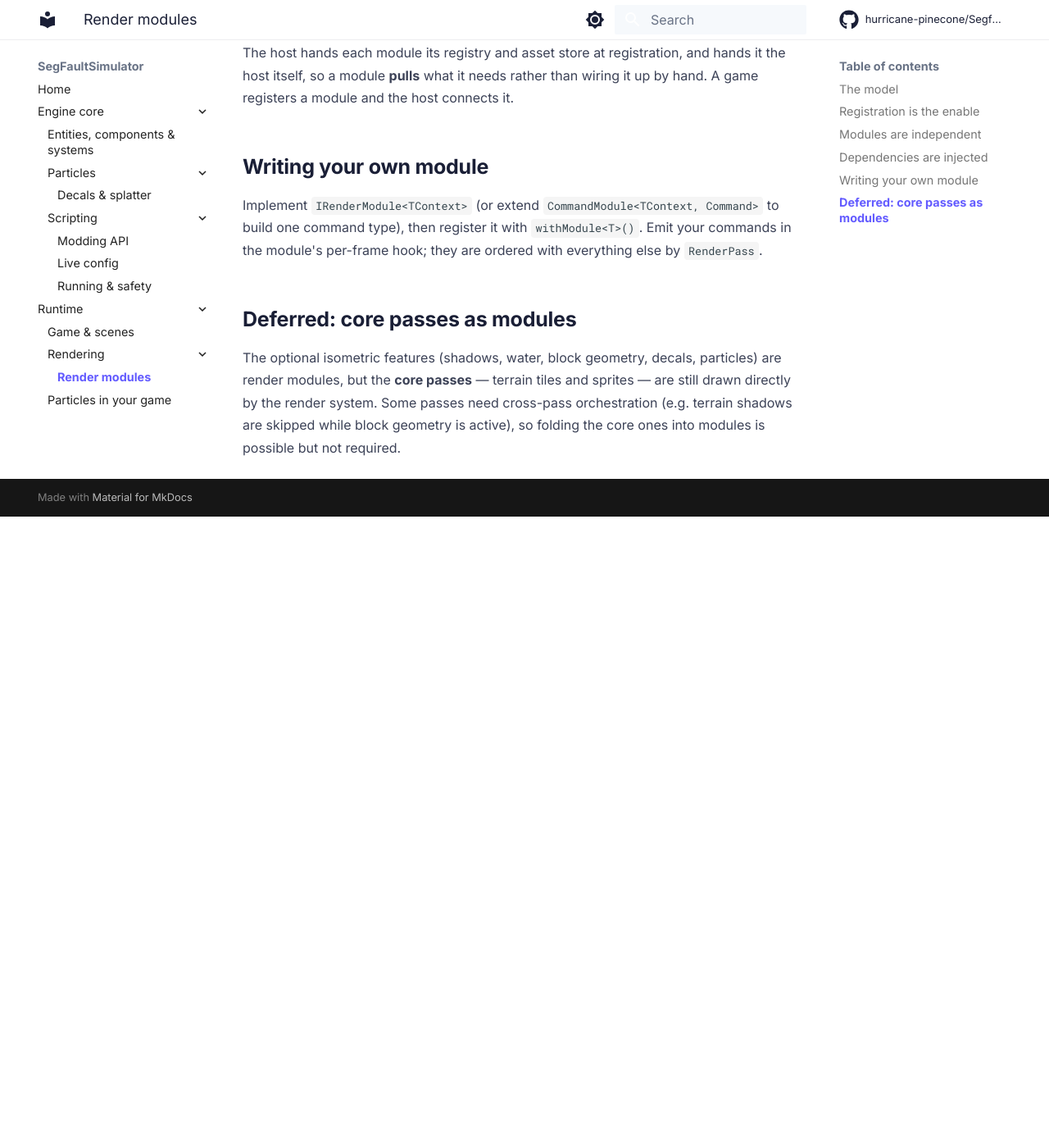
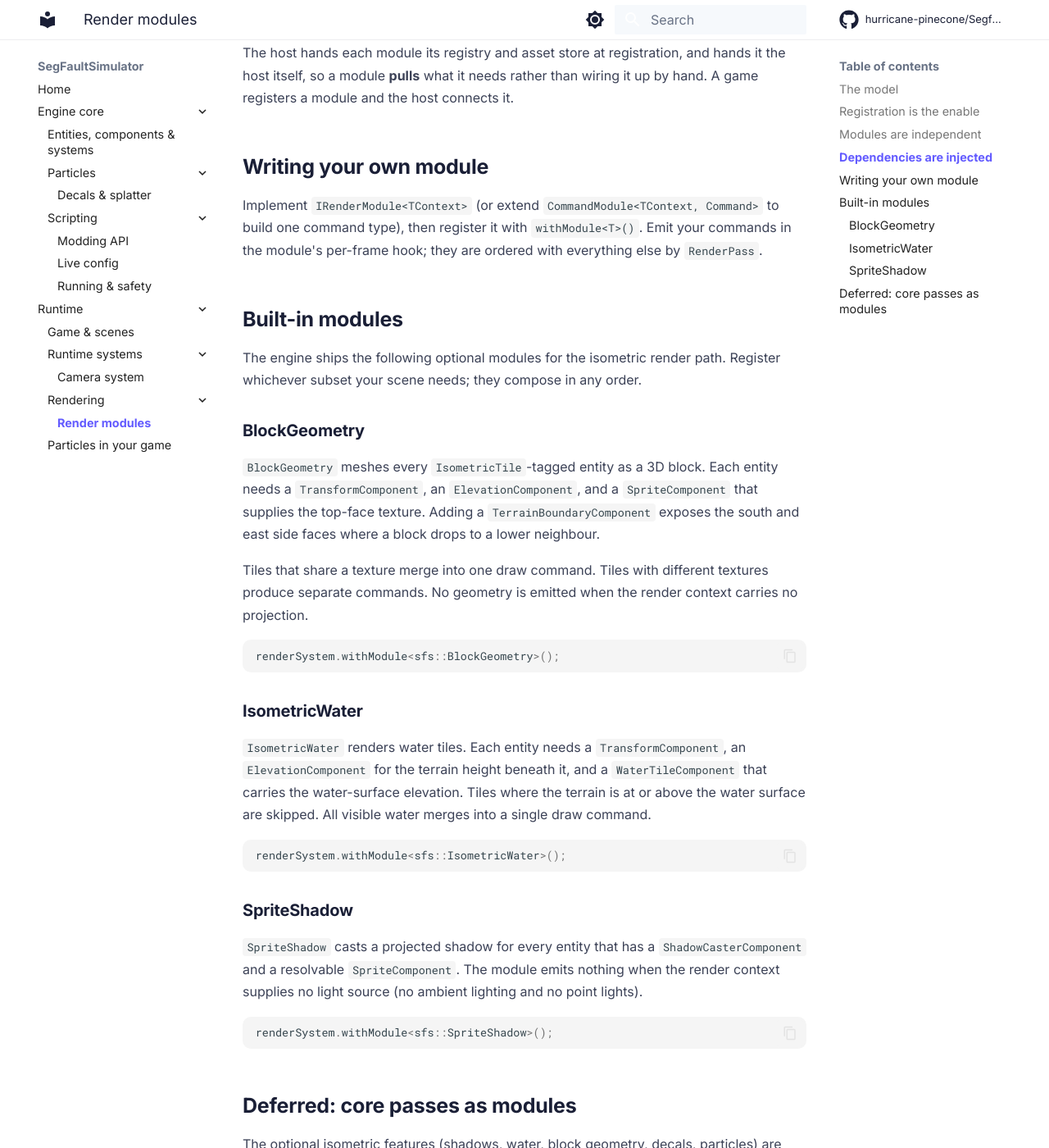
Before and after one commit to hurricane-pinecone/Segfault-Simulator, an MkDocs documentation site: the page built from docs/runtime/rendering/render-modules/index.md, in a window 1280 px wide and 1400 px high, scrolled down 1286 px. Shown: the whole window at 82% size. Built offline with MkDocs 1.6.1 and Material for MkDocs 9.7.7, drawn with Linux system fonts in a browser that asks for light colours; comment, search, counter and statistics services are not loaded; before the commit the page ends 1916 px from its top, so only the background shows below that.

Commit message:
docs: auto-sync with recent source changes

````diff
--- a/docs/runtime/rendering/render-modules/index.md
+++ b/docs/runtime/rendering/render-modules/index.md
@@ -57,6 +57,50 @@ to build one command type), then register it with `withModule<T>()`. Emit your
 commands in the module's per-frame hook; they are ordered with everything else by
 `RenderPass`.
 
+## Built-in modules
+
+The engine ships the following optional modules for the isometric render path.
+Register whichever subset your scene needs; they compose in any order.
+
+### BlockGeometry
+
+`BlockGeometry` meshes every `IsometricTile`-tagged entity as a 3D block. Each
+entity needs a `TransformComponent`, an `ElevationComponent`, and a
+`SpriteComponent` that supplies the top-face texture. Adding a
+`TerrainBoundaryComponent` exposes the south and east side faces where a block
+drops to a lower neighbour.
+
+Tiles that share a texture merge into one draw command. Tiles with different
+textures produce separate commands. No geometry is emitted when the render
+context carries no projection.
+
+```cpp
+renderSystem.withModule<sfs::BlockGeometry>();
+```
+
+### IsometricWater
+
+`IsometricWater` renders water tiles. Each entity needs a `TransformComponent`,
+an `ElevationComponent` for the terrain height beneath it, and a
+`WaterTileComponent` that carries the water-surface elevation. Tiles where the
+terrain is at or above the water surface are skipped. All visible water merges
+into a single draw command.
+
+```cpp
+renderSystem.withModule<sfs::IsometricWater>();
+```
+
+### SpriteShadow
+
+`SpriteShadow` casts a projected shadow for every entity that has a
+`ShadowCasterComponent` and a resolvable `SpriteComponent`. The module emits
+nothing when the render context supplies no light source (no ambient lighting
+and no point lights).
+
+```cpp
+renderSystem.withModule<sfs::SpriteShadow>();
+```
+
 ## Deferred: core passes as modules
 
 The optional isometric features (shadows, water, block geometry, decals,
--- a/mkdocs.yml
+++ b/mkdocs.yml
@@ -72,6 +72,9 @@ nav:
   - Runtime:
       - runtime/index.md
       - Game & scenes: runtime/game-and-scenes/index.md
+      - Runtime systems:
+          - runtime/systems/index.md
+          - Camera system: runtime/systems/camera-system/index.md
       - Rendering:
           - runtime/rendering/index.md
           - Render modules: runtime/rendering/render-modules/index.md
````
Also changed, not shown: docs/runtime/index.md (+2 -0 lines), docs/runtime/rendering/index.md (+26 -3 lines), docs/runtime/systems/camera-system/index.md (added, +63 -0 lines), docs/runtime/systems/index.md (added, +12 -0 lines).
